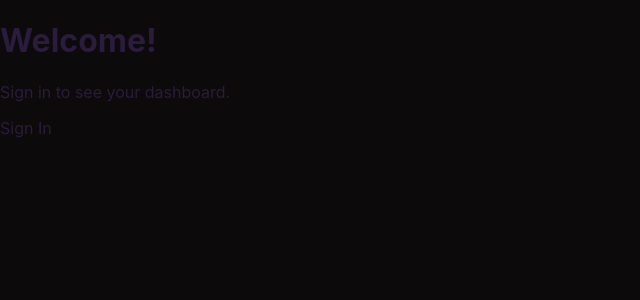
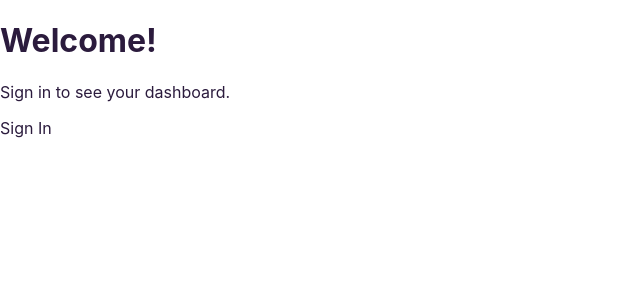
Before and after one commit to Hussain-Almutawa7/ral-hr-frontend, a React (Vite) app: page / in a window 1280 px wide. Shown: the top 300 px of the page, without its empty margins (0-640 px from the left). Built offline with nearby package versions, Linux system fonts and the light colour scheme; no server answers.

Commit message:
Return background to white

```diff
--- a/src/styles/variables.css
+++ b/src/styles/variables.css
@@ -14,7 +14,7 @@
 
     /* Base */
     --color-white: #FFFFFF;
-    --color-background: #0c0a0a;
+    --color-background: #FFFFFF;
 
     /* Typography */
     --font-latin: "Inter", Arial, sans-serif;
```
